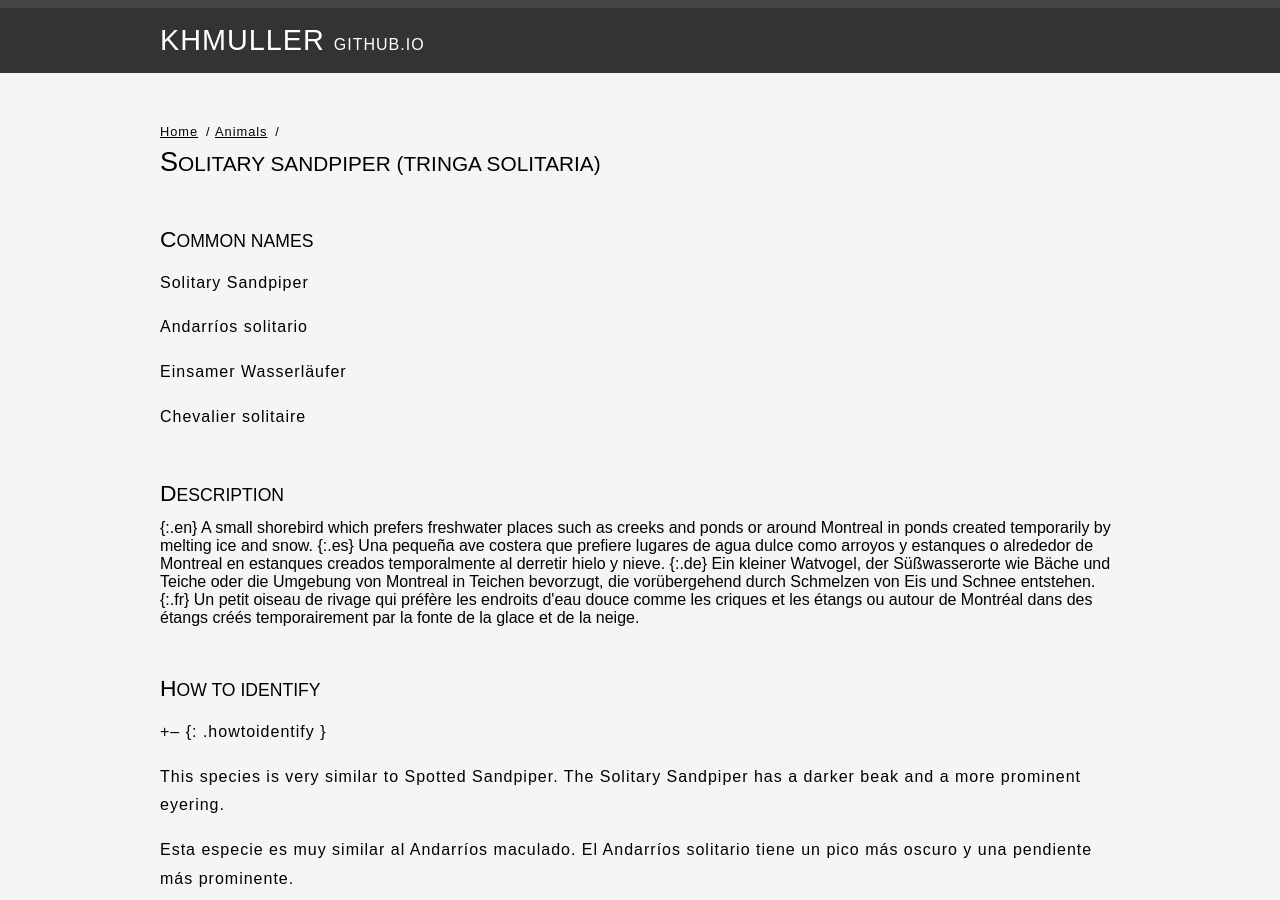
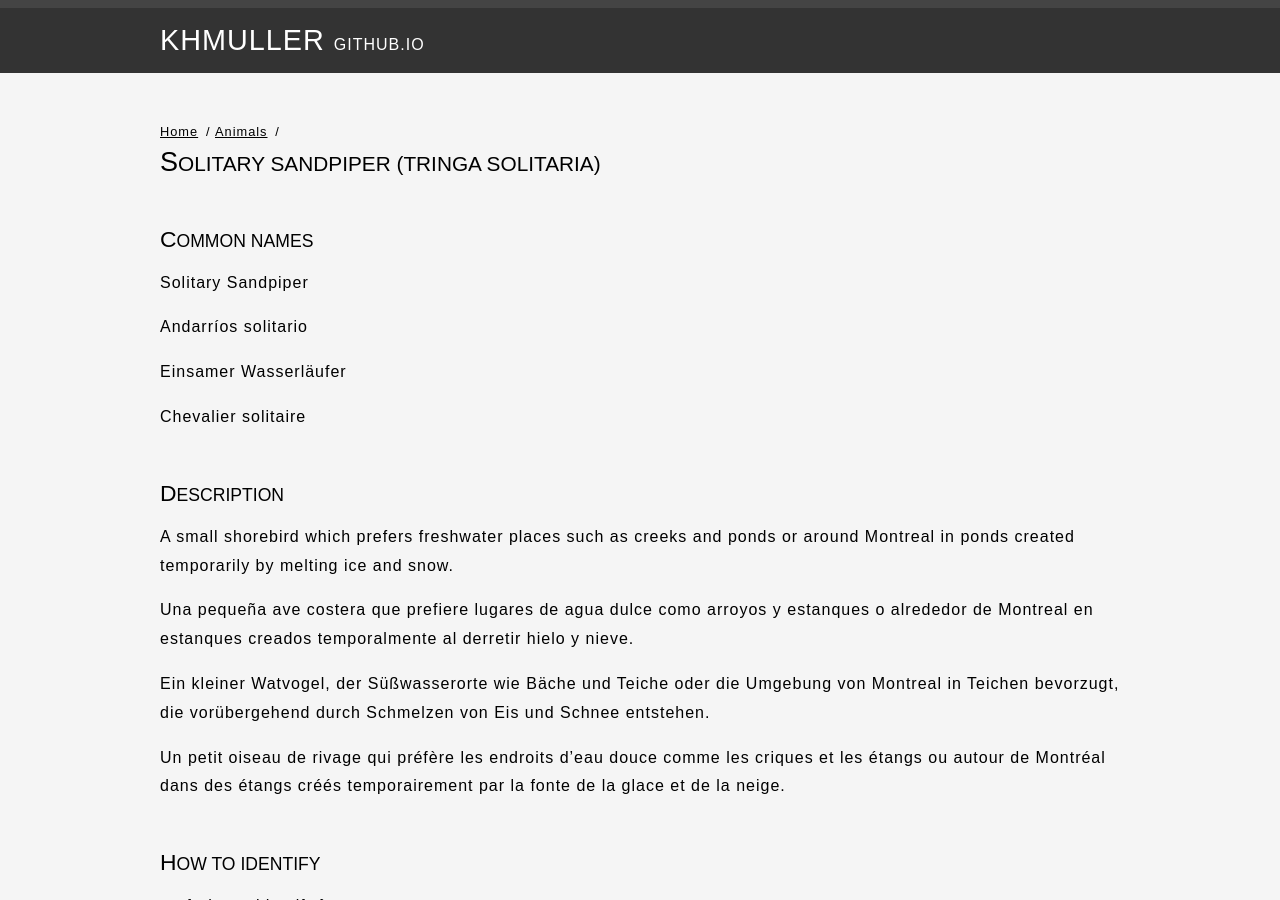
Before and after one commit to KHMuller/khmuller.github.io, a Jekyll site: the page built from animals/tringa-solitaria.md, in a window 1280 px wide and 900 px high. Built offline with Jekyll 4.4.1, drawn with Linux system fonts in a browser that asks for light colours.

Commit message:
Update tringa-solitaria.md

```diff
--- a/animals/tringa-solitaria.md
+++ b/animals/tringa-solitaria.md
@@ -23,7 +23,7 @@ Chevalier solitaire
 
 ### Description
 
-<div class="description">
+<div class="description" markdown="1">
 {:.en}
 A small shorebird which prefers freshwater places such as creeks and ponds or around Montreal in ponds created temporarily by melting ice and snow.
 
```
